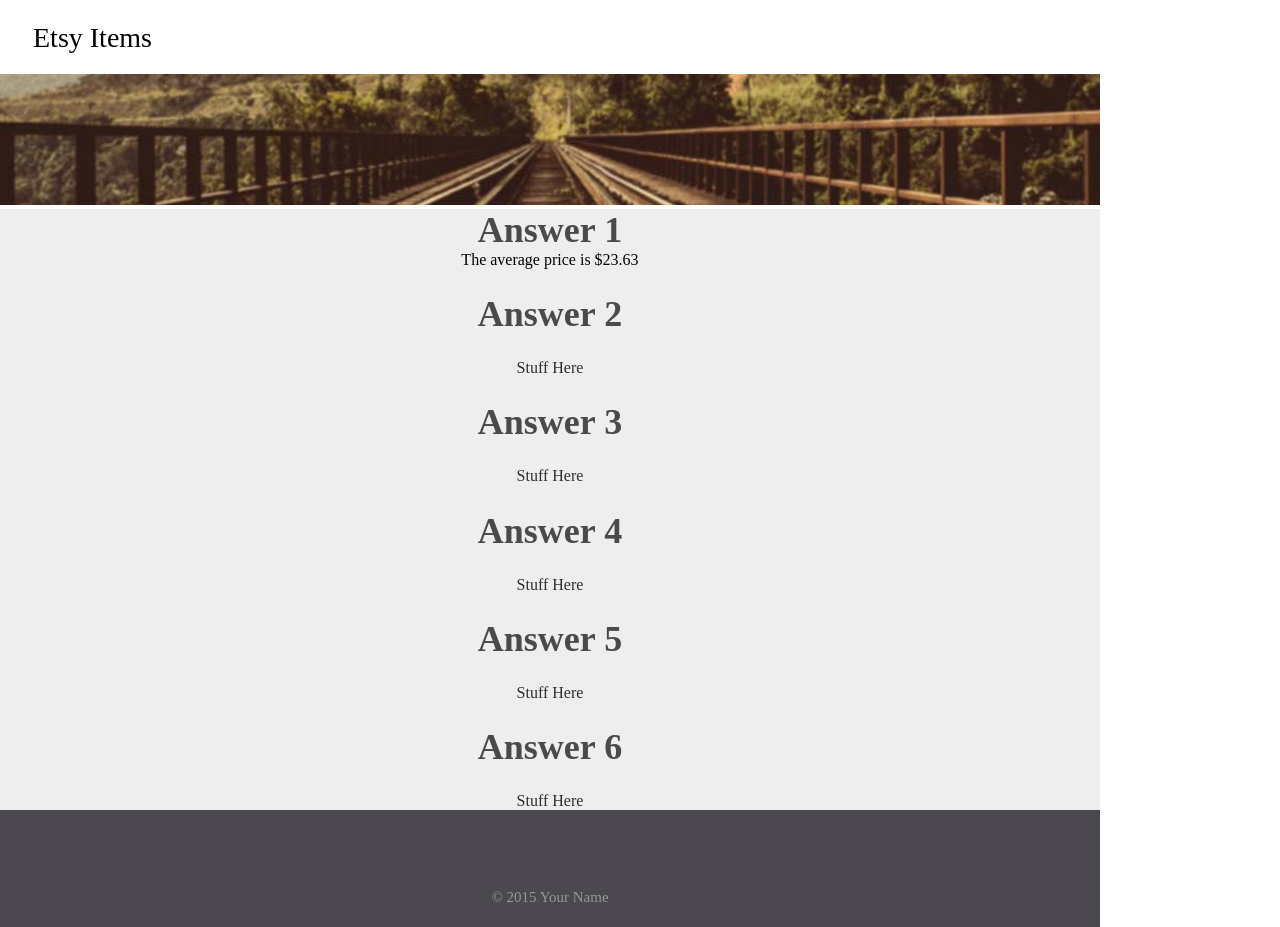
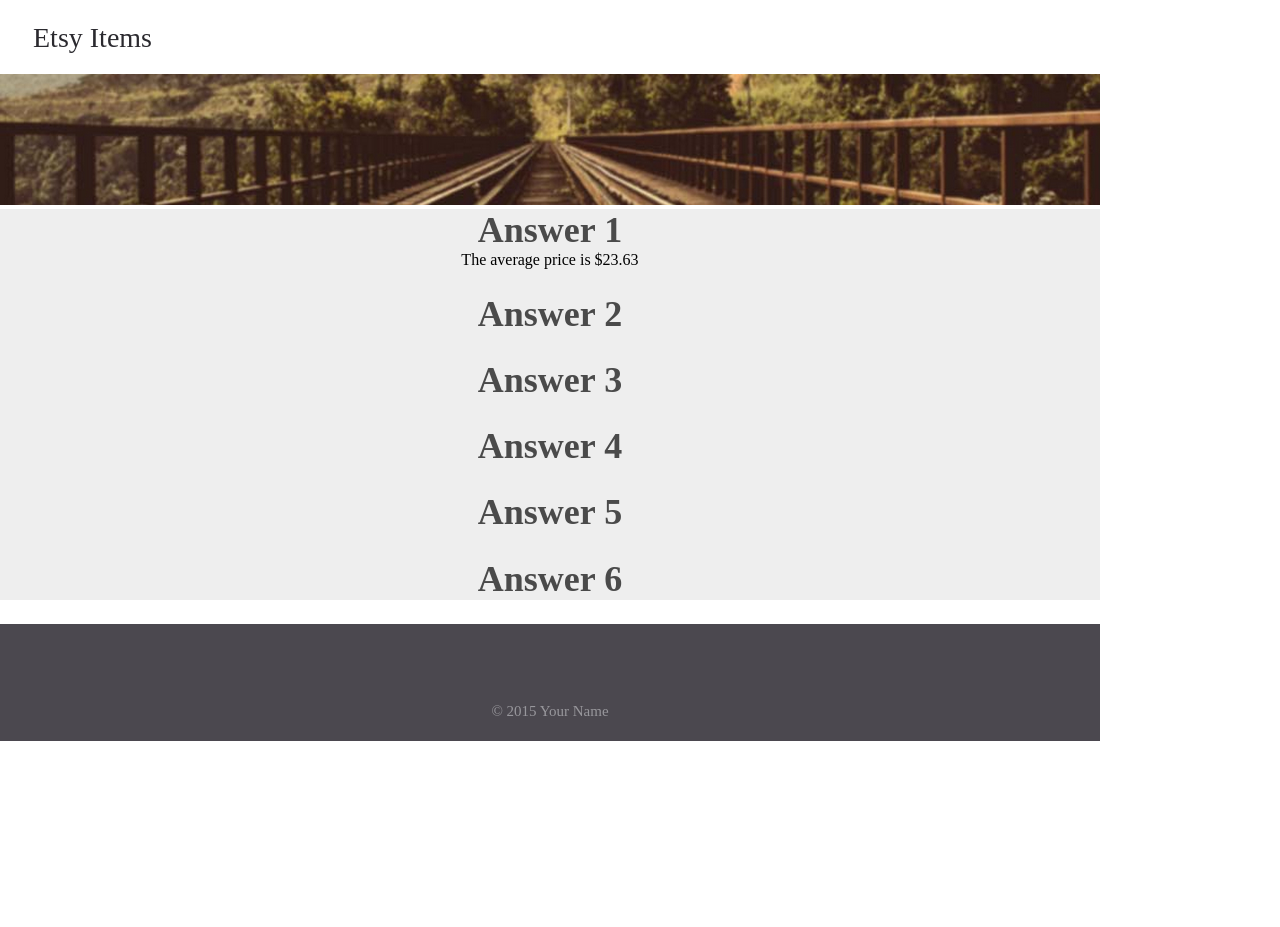
Before and after one commit to BenjieCodes/Functional-Etsy-Items, a plain HTML site: page index.html in a window 1280 px wide. After the commit the page ends 800 px from the top, so only its background shows below. Drawn offline with Linux system fonts and the light colour scheme.

Commit message:
Working on Q2.

```diff
--- a/css/main.css
+++ b/css/main.css
@@ -14,6 +14,10 @@ nav {
   margin-bottom: 20px;
 }
 
+a {
+  color: #2B2A2F;
+  text-decoration: none;
+}
 img {
   width: 1100px;
   height: 131px;
--- a/index.html
+++ b/index.html
@@ -7,7 +7,7 @@
   </head>
   <body>
     <header>
-      <nav>Etsy Items</nav>
+      <nav><a href="#">Etsy Items</a></nav>
     </header>
 
     <div class="image">
@@ -16,29 +16,17 @@
 
   <div class="answers">
     <h1 class="top">Answer 1</h1>
-    <div class="answer1" id="answer1">
-      <p> Stuff Here</p>
-    </div>
+    <div class="answer1" id="answer1"></div>
     <h1>Answer 2</h1>
-    <div class="answer2" id="answer2">
-      <p> Stuff Here</p>
-    </div>
+    <div class="answer2" id="answer2"></div>
     <h1>Answer 3</h1>
-    <div class="answer3" id="answer3">
-      <p> Stuff Here</p>
-    </div>
+    <div class="answer3" id="answer3"></div>
     <h1>Answer 4</h1>
-    <div class="answer4" id="answer4">
-      <p> Stuff Here</p>
-    </div>
+    <div class="answer4" id="answer4"></div>
     <h1>Answer 5</h1>
-    <div class="answer5" id="answer5">
-      <p> Stuff Here</p>
-    </div>
+    <div class="answer5" id="answer5"></div>
     <h1>Answer 6</h1>
-    <div class="answer6" id="answer6">
-      <p> Stuff Here</p>
-    </div>
+    <div class="answer6" id="answer6"></div>
   </div>
   <div class="footer">
     <footer>
--- a/js/main.js
+++ b/js/main.js
@@ -28,3 +28,13 @@ var answer1Area = document.querySelector('#answer1');
 
 // Put our answer on the page
 answer1Area.innerHTML = answer1;
+
+// 2. Show me how to get an array of items that cost between $14.00 and $18.00 USD
+
+// Since I already have the var that gives me the price of all the items, I just have to filter the items that fit the questions criteria.
+
+var $14_18 = allPrices.filter (function (fit) {
+  return fit <= 18 && fit >= 14;
+});
+
+// Now that I have filtered, I must return the items with their item description to know which items they are.
```
